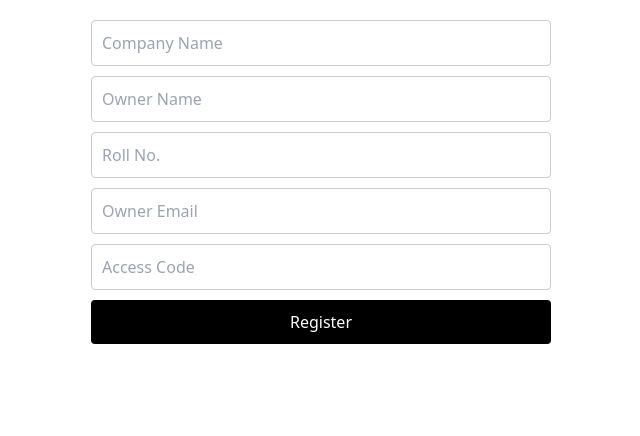
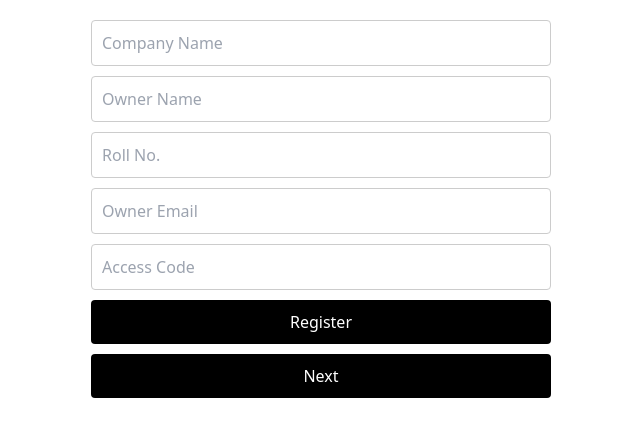
Before and after one commit to arin-paliwal/Trains-Listing-Frontend-Challenge, a React (Vite) app: page / in a window 1280 px wide. Shown: the top 436 px of the page, without its empty margins (319-959 px from the left). Built offline with nearby package versions, Linux system fonts and the light colour scheme.

Commit message:
Added Routes

```diff
--- /dev/null
+++ b/src/AllTrains.jsx
@@ -0,0 +1,9 @@
+import React from 'react'
+
+const AllTrains = () => {
+  return (
+    <div>AllTrains</div>
+  )
+}
+
+export default AllTrains
--- a/src/App.jsx
+++ b/src/App.jsx
@@ -3,6 +3,7 @@ import "./App.css";
 import axios from "axios";
 import { BrowserRouter, Route, Routes } from "react-router-dom";
 import TrainRegisterForm from "./TrainRegisterForm";
+import AllTrains from "./AllTrains";
 
 function App() {
   // const [trains, setTrains] = useState([]);
@@ -32,6 +33,7 @@ function App() {
       </ul> */}
       <Routes>
         <Route path="/" element={<TrainRegisterForm/>}/>
+        <Route path="/getAllTrains" element={<AllTrains/>}/>
       </Routes>
     </BrowserRouter>
   );
--- a/src/TrainRegisterForm.jsx
+++ b/src/TrainRegisterForm.jsx
@@ -56,11 +56,14 @@ const TrainRegisterForm = () => {
         JSON.stringify(formData)
       );
 
-      setResponse(response.data);
+      setResponse(response);
     } catch (error) {
       // Handle error here
       console.error(error);
     }
+    console.log('====================================');
+    console.log(response);
+    console.log('====================================');
   };
 
 
@@ -110,12 +113,15 @@ const TrainRegisterForm = () => {
         <button type="submit">Register</button>
       </form>
 
-      {response && (
+      {/* {response && (
         <div className="response">
           <h2>Response:</h2>
           <pre>{JSON.stringify(response.data, null, 2)}</pre>
         </div>
-      )}
+      )} */}
+      <a href="/getAllTrains">
+        <button>Next</button>
+      </a>
     </div>
   );
 };
```
